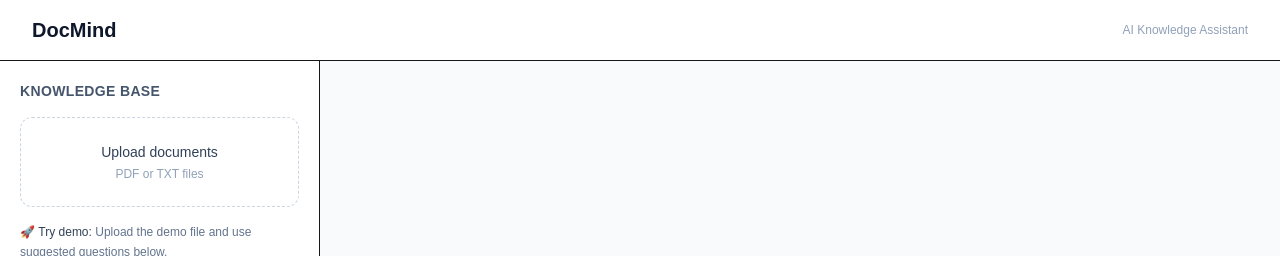
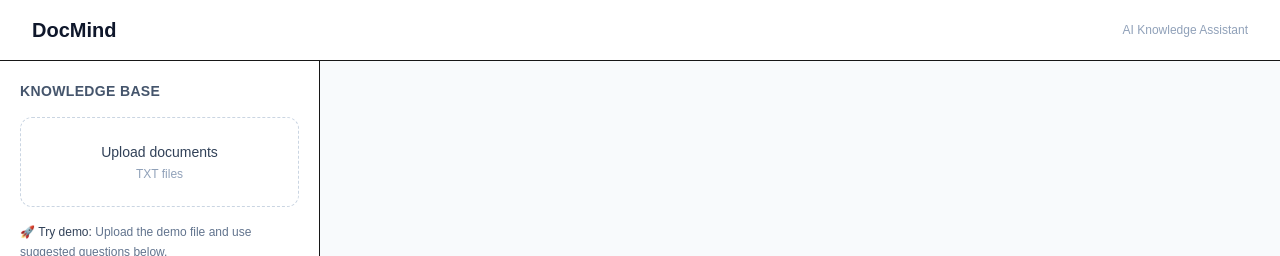
Before and after one commit to harshinimangaleshkar-coder/Docmind, a Next.js app: page / in a window 1280 px wide. Shown: the top 256 px of the page. Built offline with nearby package versions, Linux system fonts and the light colour scheme.

Commit message:
Update file upload instructions to specify TXT files

```diff
--- a/app/page.tsx
+++ b/app/page.tsx
@@ -83,7 +83,7 @@
               Upload documents
             </p>
             <p className="text-xs text-slate-400 mt-1">
-              PDF or TXT files
+            TXT files
             </p>
 
             <input
```
